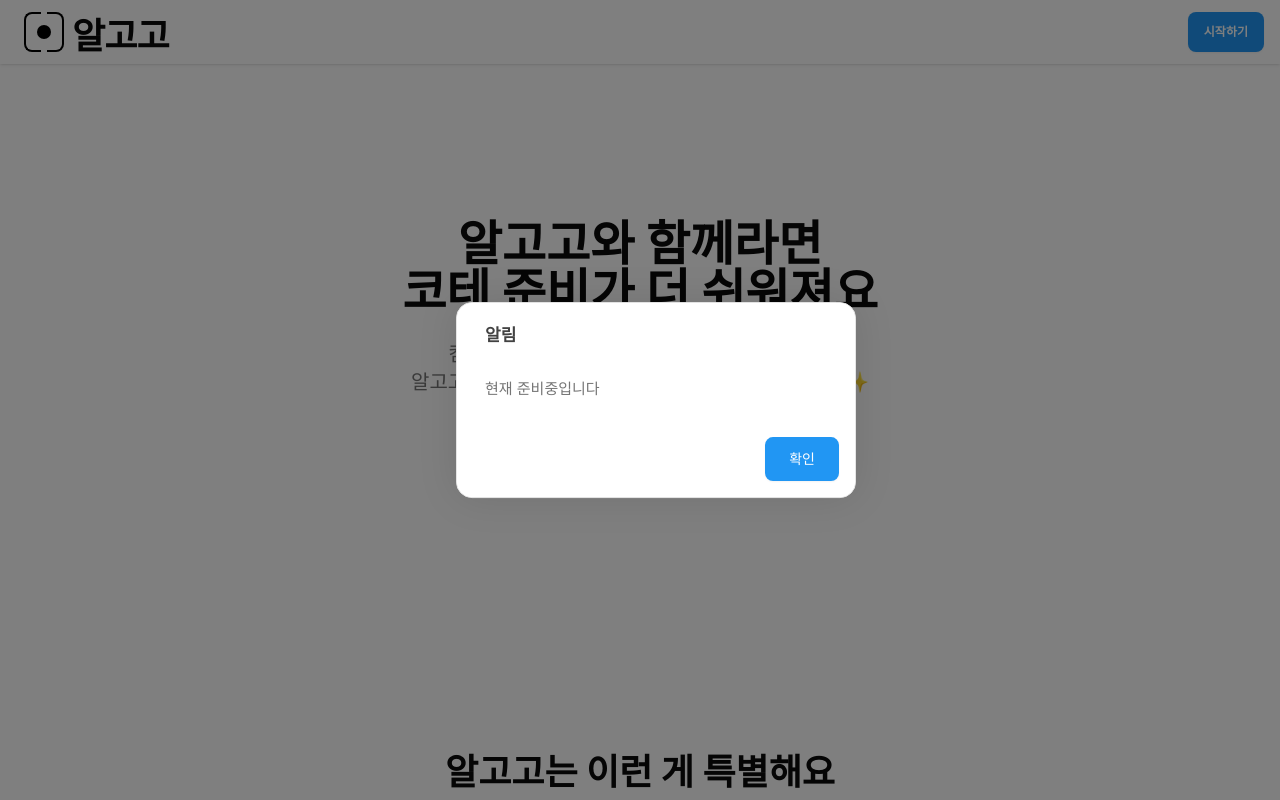
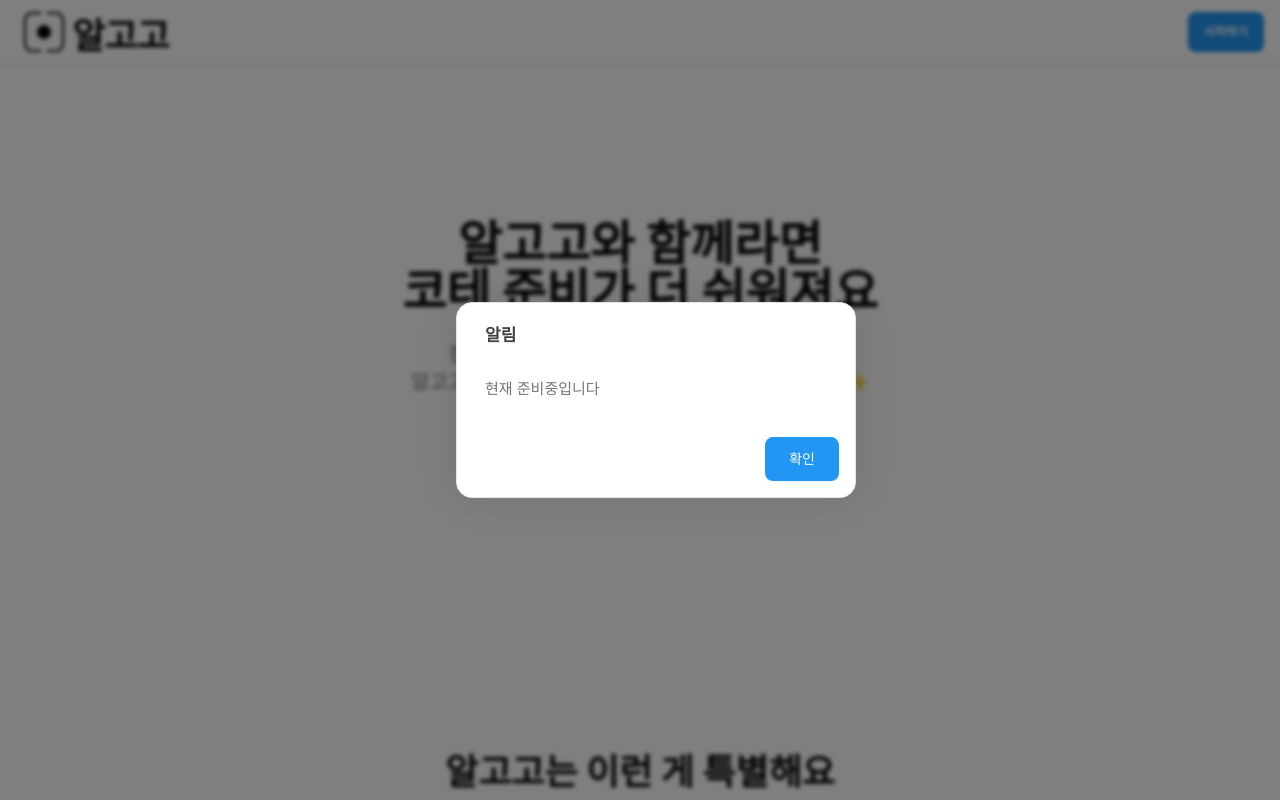
Before and after one commit to asdasfafsf/algogo-next, a Next.js app: page /landing in a window 1280 px wide. Both pictures are taken after a click on the button "크롬 확장 프로그램 받기". Shown: the top 800 px of the page. Built offline with nearby package versions, Linux system fonts and the light colour scheme; a web font is replaced by a local one.

Commit message:
feat: add background filter

```diff
--- a/src/components/ui/dialog.tsx
+++ b/src/components/ui/dialog.tsx
@@ -38,7 +38,7 @@
     <DialogPrimitive.Overlay
       data-slot="dialog-overlay"
       className={cn(
-        "data-[state=open]:animate-in data-[state=closed]:animate-out data-[state=closed]:fade-out-0 data-[state=open]:fade-in-0 fixed inset-0 z-50 bg-black/50",
+        "data-[state=open]:animate-in data-[state=closed]:animate-out data-[state=closed]:fade-out-0 data-[state=open]:fade-in-0 fixed inset-0 z-50 bg-black/50 backdrop-blur-[2px]",
         className
       )}
       {...props}
```
